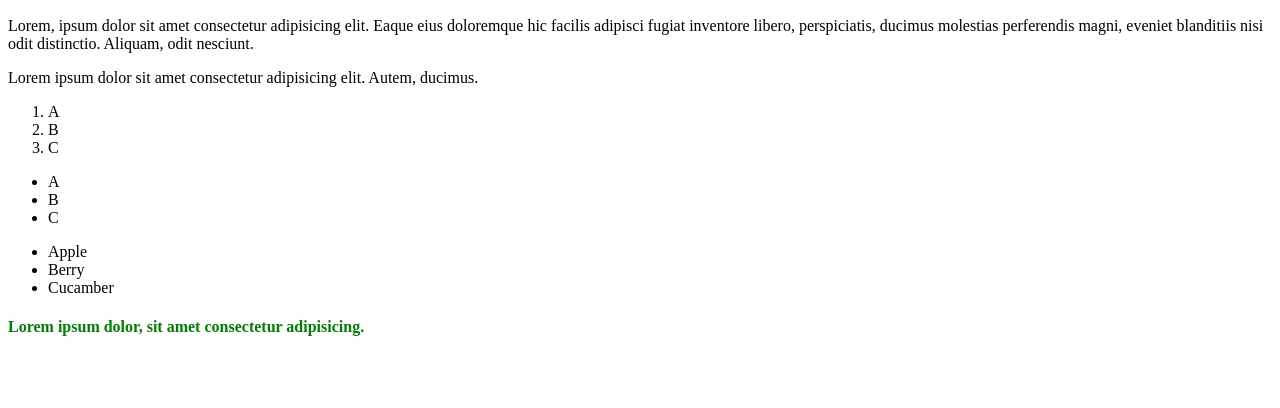
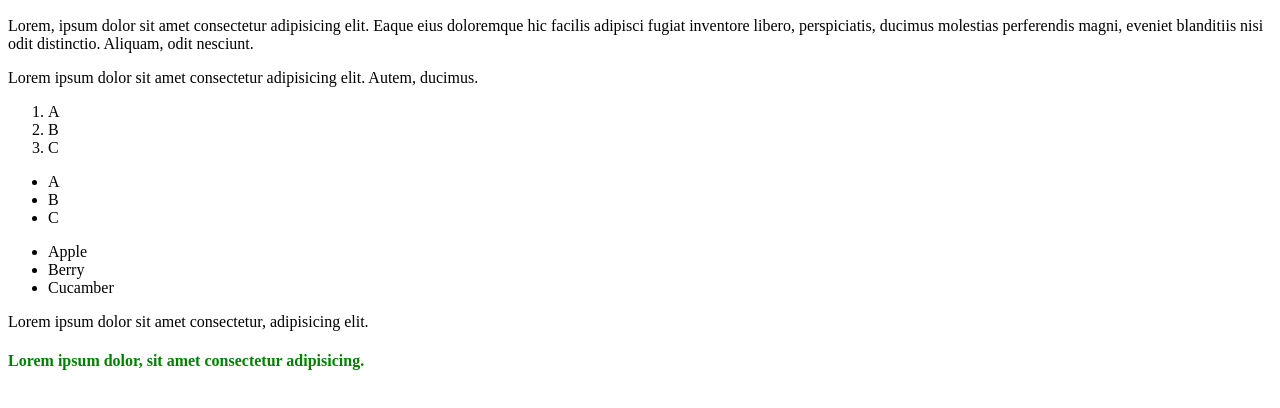
Before and after one commit to tuhin360/my-first-repo, a plain HTML site: page index.html in a window 1280 px wide. Shown: the part 110-518 px from the top of the page. Drawn offline with Linux system fonts and the light colour scheme.

Commit message:
last para

```diff
--- a/index.html
+++ b/index.html
@@ -32,6 +32,8 @@
         <li>Cucamber</li>
     </ul>
 
+   <p>Lorem ipsum dolor sit amet consectetur, adipisicing elit.</p>
+
     <h4>Lorem ipsum dolor, sit amet consectetur adipisicing.
     </h4>
 </body>
```
